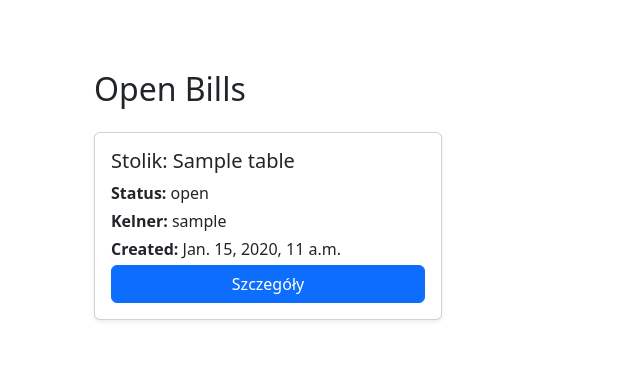
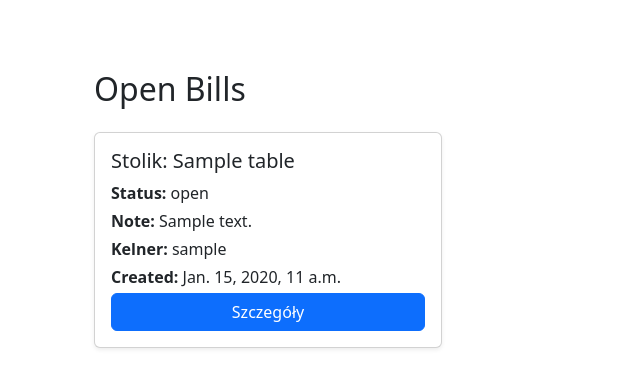
Before and after one commit to MatRos-sf/gastroflow, a Django app: page /bill/ in a window 1280 px wide. Shown: the part 56-444 px from the top of the page, without its empty margins (0-640 px from the left). Run offline with Django 5.2, Linux system fonts and the light colour scheme; tables that the repository leaves empty hold one stand-in row (values such as "Sample post"); data that the repository does not hold is empty.

Commit message:
feat(UI): update note

```diff
--- a/kitchen/templates/kitchen/history.html
+++ b/kitchen/templates/kitchen/history.html
@@ -25,7 +25,8 @@
             <div class="card mb-3 border-success">
                 <div class="card-header bg-success text-white">
                     <strong>Zamówienie #{{ order.id }}</strong>
-                    <span class="float-end">{{ order.created_at|date:"H:i" }}</span>
+                    <!--                    <span class="float-end">{{ order.created_at|date:"H:i" }}</span>-->
+                    <span class="float-end">Stolik: {{ order.bill.str_tables }}</span>
                 </div>
                 <div class="card-body">
                     <ul class="list-group list-group-flush">
--- a/service/templates/service/bill_list.html
+++ b/service/templates/service/bill_list.html
@@ -15,6 +15,11 @@
                                 <p class="card-text mb-1">
                                     <strong>Status:</strong> {{ bill.status }}
                                 </p>
+                                {% if bill.note %}
+                                    <p class="card-text mb-1">
+                                        <strong>Note:</strong> {{ bill.note }}
+                                    </p>
+                                {% endif %}
                                 <p class="card-text mb-1">
                                     <strong>Kelner:</strong> {{ bill.service.user.username }}
                                 </p>
@@ -22,11 +27,11 @@
                                     <strong>Created:</strong> {{ bill.created_at }}
                                 </p>
                                 {% if action == 'bill' %}
-                                <a href="{% url 'service:bill-detail' bill.id %}"
-                                   class="btn btn-primary w-100">Szczegóły</a>
+                                    <a href="{% url 'service:bill-detail' bill.id %}"
+                                       class="btn btn-primary w-100">Szczegóły</a>
                                 {% else %}
-                                <a href="{% url 'service:table-settle-add-order' bill.id %}"
-                                   class="btn btn-primary w-100">Domów</a>
+                                    <a href="{% url 'service:table-settle-add-order' bill.id %}"
+                                       class="btn btn-primary w-100">Domów</a>
                                 {% endif %}
                             </div>
                         </div>
```
